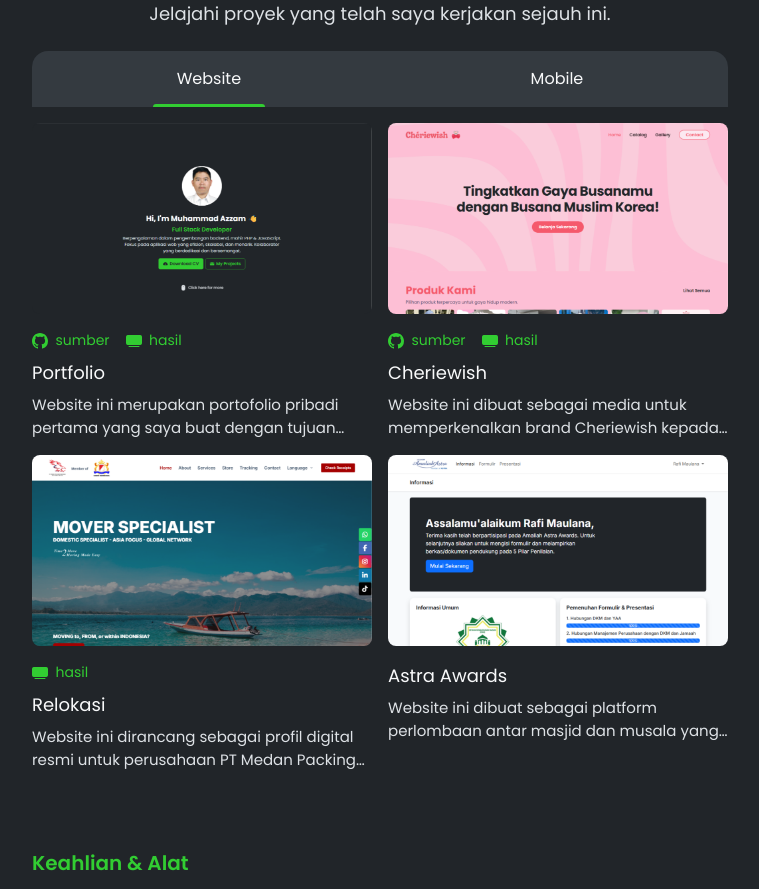
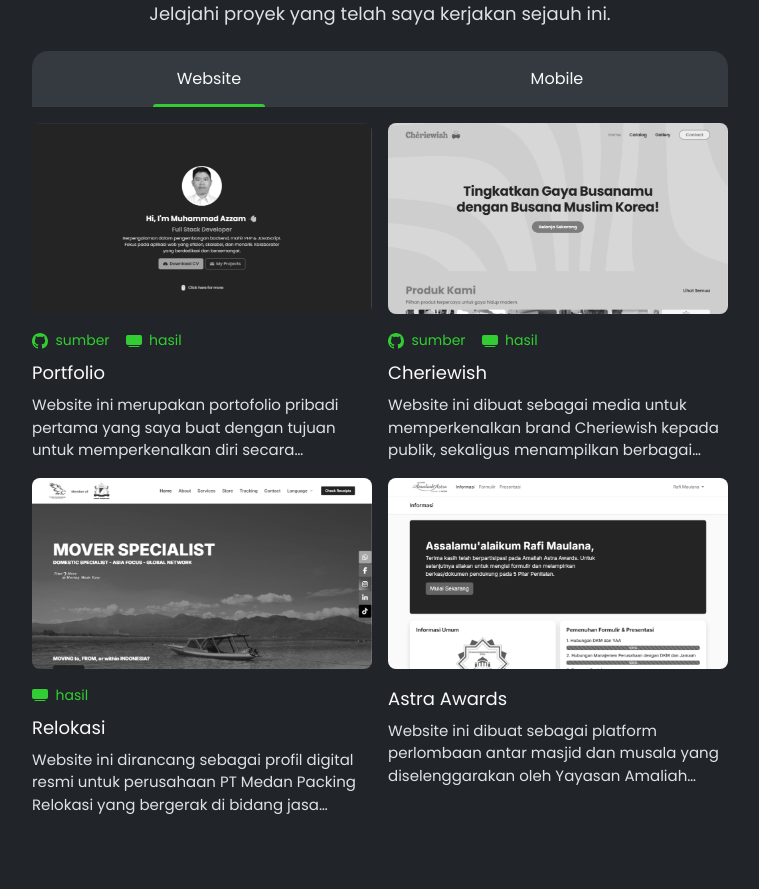
Before and after one commit to azzmnrwebdev/portfolio-v-1, a React (Vite) app: page / in a window 1280 px wide. Shown: the part 1720-2609 px from the top of the page, without its empty margins (260-1019 px from the left). Built offline with nearby package versions, Linux system fonts and the light colour scheme.

Commit message:
memperbaiki tampilan my project

```diff
--- a/src/App.jsx
+++ b/src/App.jsx
@@ -435,12 +435,12 @@
 
                   return (
                     <div key={index} className="col">
-                      <div
-                        className="card border-0 rounded-0 bg-transparent"
-                        onClick={() => handleProjectClick(project)}
-                      >
+                      <div className="card border-0 rounded-0 bg-transparent">
                         <div className="card-body p-0">
-                          <div className="ratio ratio-16x9 mb-3">
+                          <div
+                            className="ratio ratio-16x9 mb-3"
+                            onClick={() => handleProjectClick(project)}
+                          >
                             <img
                               src={imageSrc}
                               style={{ objectPosition: "top" }}
@@ -494,7 +494,10 @@
                               )}
                             </div>
                           )}
-                          <h5 className="card-title text-light lh-base">
+                          <h5
+                            className="card-title text-light lh-base"
+                            onClick={() => handleProjectClick(project)}
+                          >
                             {project.name}
                           </h5>
                           <p className="card-text lh-base">
--- a/src/assets/css/index.css
+++ b/src/assets/css/index.css
@@ -212,8 +212,31 @@
   animation: underline 0.3s forwards;
 }
 
-#projects .card:hover {
+#projects .card-body img,
+#projects .card .card-body a,
+#projects .card .card-body .card-title {
+  transition: color 0.3s ease-in-out;
+}
+
+#projects .card-body img {
+  filter: grayscale(100%);
+}
+
+#projects .card:hover .card-body img {
+  filter: grayscale(0%);
+}
+
+#projects .card:hover .card-body img,
+#projects .card:hover .card-body .card-title {
   cursor: pointer;
+}
+
+#projects .card:hover .card-body a {
+  color: #dee2e6 !important;
+}
+
+#projects .card:hover .card-body .card-title {
+  color: #32cd32 !important;
 }
 
 #projects .card .card-body .card-title {
@@ -228,12 +251,12 @@
 }
 
 #projects .card .card-body .card-text {
-  line-clamp: 2;
+  line-clamp: 3;
   font-size: 15px;
   overflow: hidden;
   color: #dee2e6;
   display: -webkit-box;
-  -webkit-line-clamp: 2;
+  -webkit-line-clamp: 3;
   text-overflow: ellipsis;
   -webkit-box-orient: vertical;
 }
```
